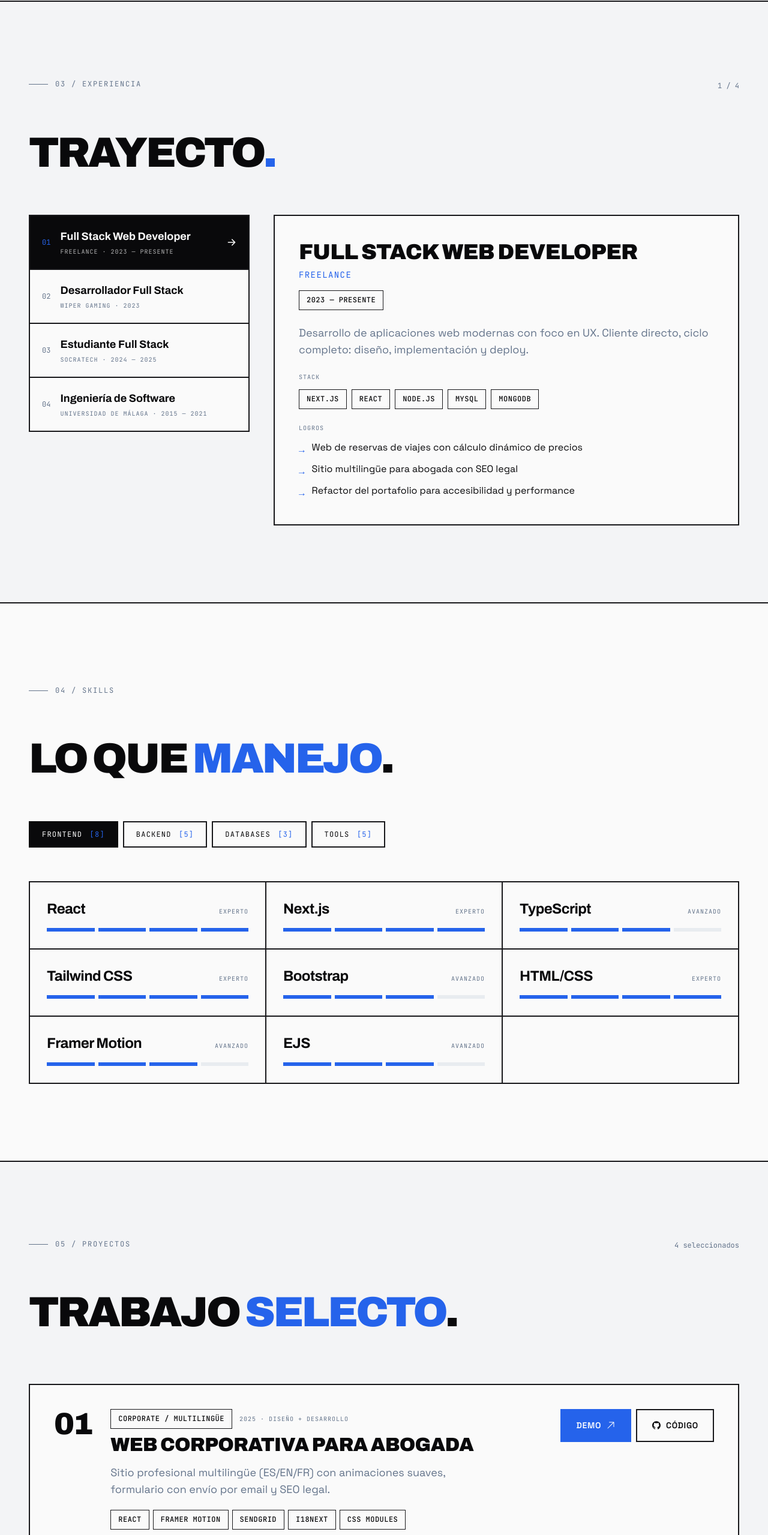
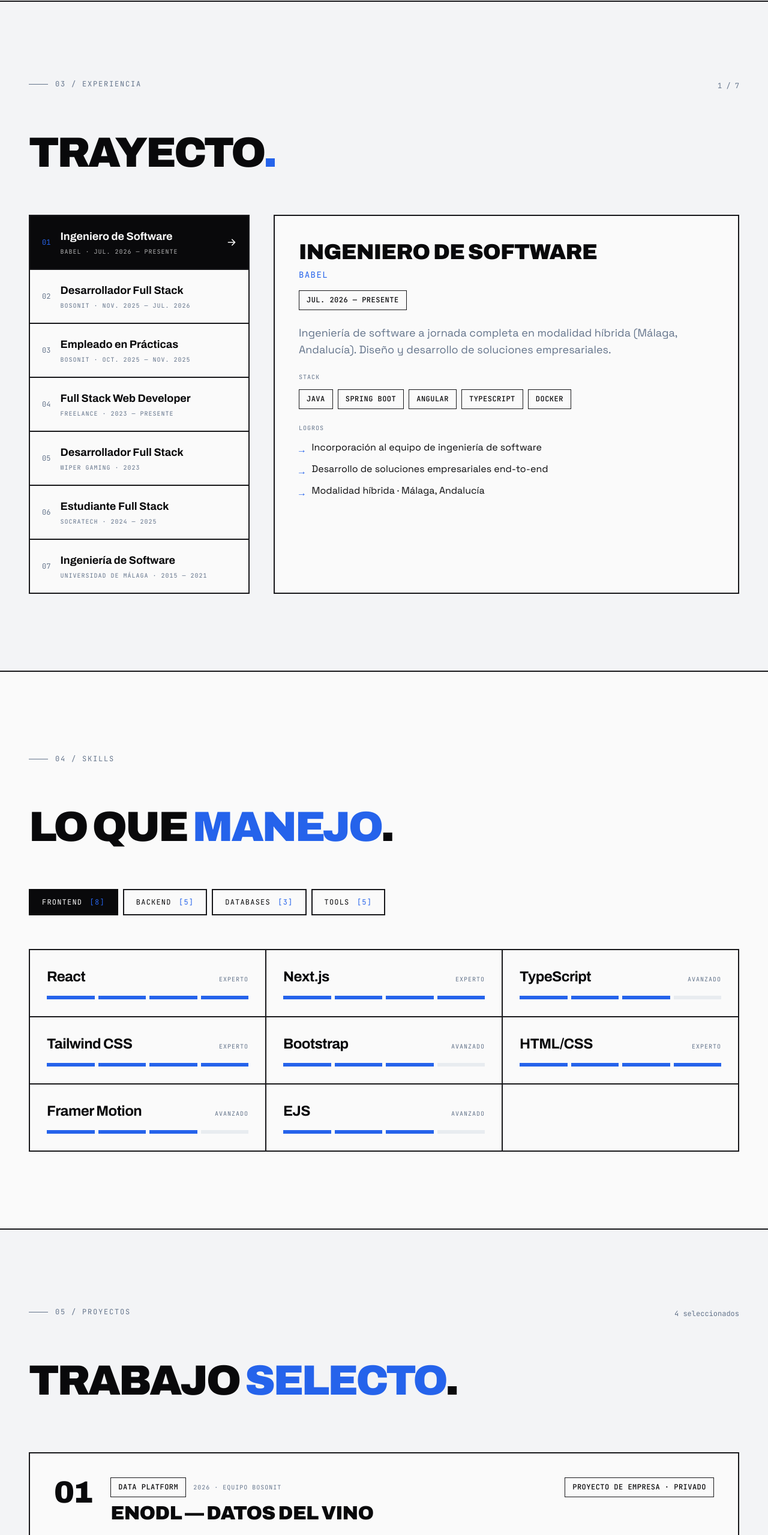
Before and after one commit to SenanAbb/portafolio-v2, a React (Vite) app: page / in a window 1280 px wide. Shown: the part 2240-4799 px from the top of the page at 60% size. Built offline with nearby package versions, Linux system fonts and the light colour scheme.

Commit message:
añadido nueva exp y proyectos

```diff
--- a/src/components/sections/ExperienceSection.tsx
+++ b/src/components/sections/ExperienceSection.tsx
@@ -8,6 +8,48 @@ import { fadeInUp, staggerContainer } from '../../constants/animations';
 const experiences = [
   {
     id: 1,
+    title: 'Ingeniero de Software',
+    company: 'Babel',
+    period: 'jul. 2026 — Presente',
+    description:
+      'Ingeniería de software a jornada completa en modalidad híbrida (Málaga, Andalucía). Diseño y desarrollo de soluciones empresariales.',
+    technologies: ['Java', 'Spring Boot', 'Angular', 'TypeScript', 'Docker'],
+    achievements: [
+      'Incorporación al equipo de ingeniería de software',
+      'Desarrollo de soluciones empresariales end-to-end',
+      'Modalidad híbrida · Málaga, Andalucía',
+    ],
+  },
+  {
+    id: 2,
+    title: 'Desarrollador Full Stack',
+    company: 'Bosonit',
+    period: 'nov. 2025 — jul. 2026',
+    description:
+      'Desarrollo full stack para el Gobierno de La Rioja: plataforma de datos del sector vitivinícola y gateway SSO federado sobre un clúster Big Data. Front Angular, back Spring Boot, integración de identidad y despliegue en contenedores.',
+    technologies: ['Angular', 'Spring Boot', 'Keycloak', 'Apache Ambari', 'PostGIS', 'Elasticsearch', 'Docker'],
+    achievements: [
+      'Plataforma ENODL de análisis y visualización de datos del vino',
+      'Gateway SSO federado que unifica el acceso al clúster Hadoop',
+      'Integración de flujos de autenticación (CAS, OIDC/Keycloak, JWT)',
+    ],
+  },
+  {
+    id: 3,
+    title: 'Empleado en Prácticas',
+    company: 'Bosonit',
+    period: 'oct. 2025 — nov. 2025',
+    description:
+      'Prácticas de desarrollo en modalidad híbrida (Málaga, Andalucía). Fundamentos de backend con Java y bases de datos relacionales dentro de proyectos reales.',
+    technologies: ['Java', 'PostgreSQL', 'Spring Boot', 'Docker', 'Git'],
+    achievements: [
+      'Onboarding técnico en proyectos de cliente',
+      'Backend con Java y PostgreSQL',
+      'Metodologías de trabajo en equipo',
+    ],
+  },
+  {
+    id: 4,
     title: 'Full Stack Web Developer',
     company: 'Freelance',
     period: '2023 — Presente',
@@ -21,7 +63,7 @@ const experiences = [
     ],
   },
   {
-    id: 2,
+    id: 5,
     title: 'Desarrollador Full Stack',
     company: 'Wiper Gaming',
     period: '2023',
@@ -35,7 +77,7 @@ const experiences = [
     ],
   },
   {
-    id: 3,
+    id: 6,
     title: 'Estudiante Full Stack',
     company: 'SocraTech',
     period: '2024 — 2025',
@@ -49,7 +91,7 @@ const experiences = [
     ],
   },
   {
-    id: 4,
+    id: 7,
     title: 'Ingeniería de Software',
     company: 'Universidad de Málaga',
     period: '2015 — 2021',
--- a/src/components/sections/ProjectsSection.tsx
+++ b/src/components/sections/ProjectsSection.tsx
@@ -8,6 +8,26 @@ import { fadeInUp, staggerContainer } from '../../constants/animations';
 const projects = [
   {
     id: 1,
+    title: 'ENODL — Datos del Vino',
+    category: 'Data Platform',
+    description:
+      'Plataforma web para el Gobierno de La Rioja que centraliza y explota los datos del sector vitivinícola (vendimias, bodegas, exportaciones, plagas y cartografía). App monolítica Angular + Spring Boot en contenedores tras un reverse proxy con TLS, con múltiples flujos de auth (CAS, OIDC/Keycloak, JWT) y visualizaciones interactivas sobre un data lake.',
+    tech: ['Angular 17', 'PrimeNG', 'Spring Boot 3.4', 'PostGIS', 'Elasticsearch', 'Docker'],
+    year: '2026',
+    role: 'Equipo Bosonit',
+  },
+  {
+    id: 2,
+    title: 'ENODL Hub — Gateway SSO Federado',
+    category: 'SSO / Big Data',
+    description:
+      'Gateway de acceso federado con Single Sign-On que unifica y protege todas las interfaces de un clúster Big Data (Ambari, Ranger, Hue, Zeppelin, Grafana, Airflow, OpenMetadata) tras un único punto de entrada. Reverse proxy que delega en un IdP OIDC federado con el SSO corporativo, LDAP sobre LDAPS, UI de administración y worker de sincronización hacia el clúster. Stack contenerizado en Docker Swarm.',
+    tech: ['Nginx', 'OAuth2 Proxy', 'OIDC/Keycloak', 'Apache Knox', 'OpenLDAP', 'Next.js', 'Docker Swarm'],
+    year: '2026',
+    role: 'Diseño + Desarrollo (individual)',
+  },
+  {
+    id: 3,
     title: 'Web Corporativa para Abogada',
     category: 'Corporate / Multilingüe',
     description:
@@ -19,7 +39,7 @@ const projects = [
     code: 'https://github.com/SenanAbb/asmae-web-v2',
   },
   {
-    id: 2,
+    id: 4,
     title: 'ConLaMielEnLosLabios',
     category: 'Full-Stack Portal',
     description:
@@ -28,28 +48,6 @@ const projects = [
     year: '2025',
     role: 'Full Stack',
     code: 'https://github.com/SenanAbb/ConLaMielEnLosLabios',
-  },
-  {
-    id: 3,
-    title: 'Clon de Spotify',
-    category: 'SPA / Frontend',
-    description:
-      'Frontend responsive con navegación por secciones, reproducción simulada y enrutado SPA. Diseño fluido.',
-    tech: ['React', 'Tailwind CSS', 'React Router', 'Fake API'],
-    year: '2024',
-    role: 'Frontend',
-    code: 'https://github.com/SenanAbb/spotify-clone',
-  },
-  {
-    id: 4,
-    title: 'Clon de Trello',
-    category: 'Productivity Tool',
-    description:
-      'Gestión de tareas con drag-and-drop, creación de tableros, columnas y persistencia local.',
-    tech: ['React', 'React DnD', 'Tailwind CSS', 'Context API'],
-    year: '2023',
-    role: 'Frontend',
-    code: 'https://github.com/SenanAbb/trello-clone',
   },
 ];
 
@@ -160,6 +158,11 @@ export const ProjectsSection = () => {
                           <AiFillGithub className="w-4 h-4" /> Código
                         </a>
                       )}
+                      {!p.demo && !p.code && (
+                        <span className="chip group-hover:border-bg group-hover:text-bg transition-colors">
+                          Proyecto de empresa · privado
+                        </span>
+                      )}
                     </div>
                   </div>
 
```
Also changed, not shown: 1 other file (tests, documents, lock files or other folders).
